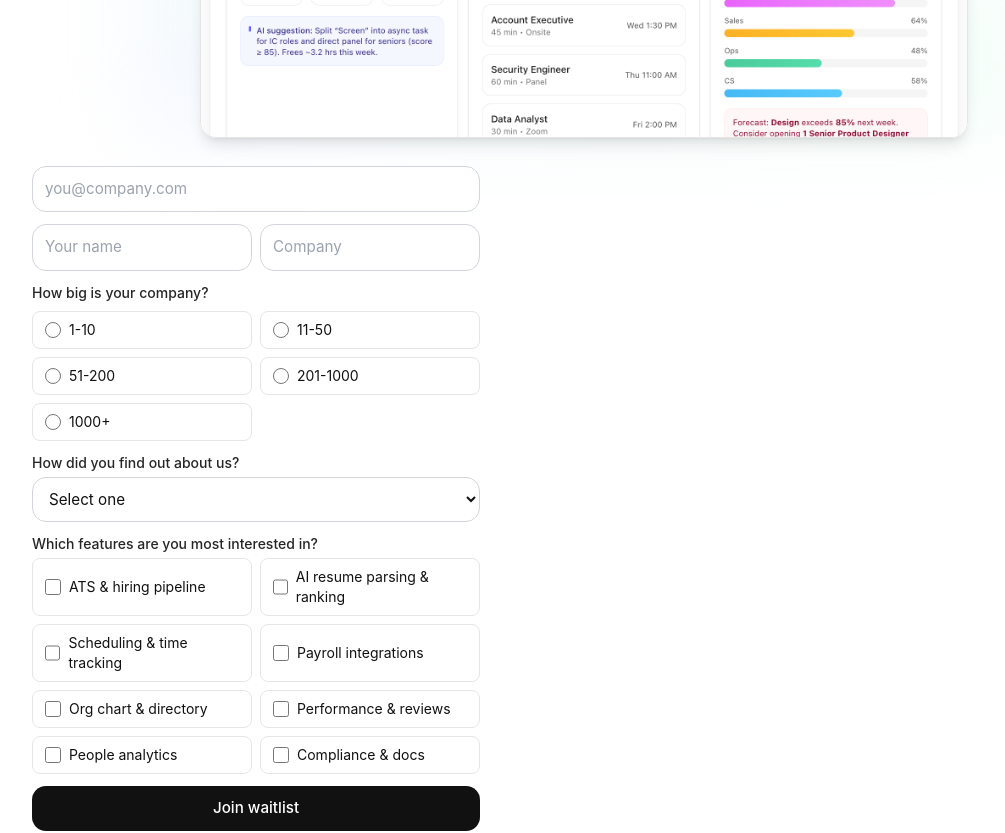
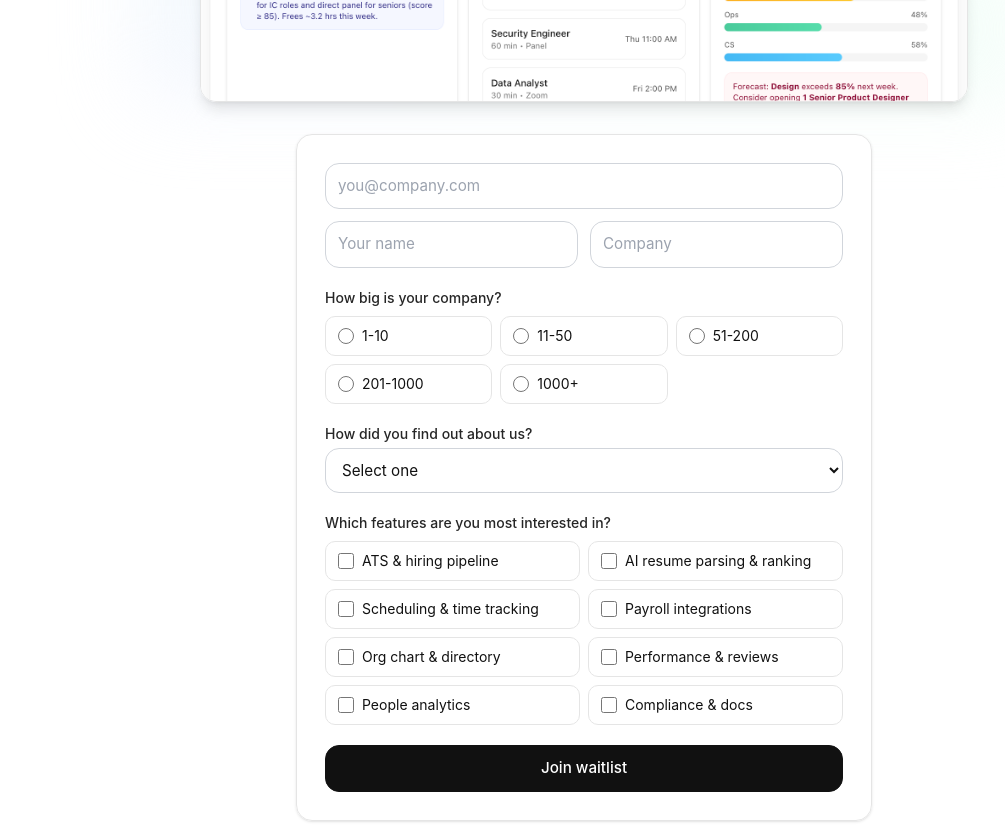
Before and after one commit to katherine-lowen/hireintime-landing, a Next.js app: page / in a window 1280 px wide. Shown: the part 900-1733 px from the top of the page, without its empty margins (56-1061 px from the left). Built offline with nearby package versions, Linux system fonts and the light colour scheme.

Commit message:
feat(ui): centered waitlist form + header; clean tile inputs

```diff
--- a/app/globals.css
+++ b/app/globals.css
@@ -31,9 +31,9 @@ html, body {
 /* Links & forms */
 a { color: inherit; text-decoration: none; }
 a:hover { opacity: 0.9; }
-input, button { font-family: inherit; }
+input, button, select { font-family: inherit; }
 button { transition: background-color .2s, color .2s, transform .15s; }
-input { transition: border-color .2s, box-shadow .2s; }
+input, select { transition: border-color .2s, box-shadow .2s; }
 
 /* Focus ring */
 :focus-visible { outline: 2px solid #6366f1; outline-offset: 2px; border-radius: 8px; }
@@ -50,7 +50,7 @@ input { transition: border-color .2s, box-shadow .2s; }
   .page, .reveal { transition: none !important; animation: none !important; transform: none !important; opacity: 1 !important; }
 }
 
-/* ---------------- Hero + nav ---------------- */
+/* ---------------- Header + nav ---------------- */
 .nav-pill {
   border-radius:9999px;
   border:1px solid #e5e7eb;
@@ -63,6 +63,7 @@ input { transition: border-color .2s, box-shadow .2s; }
 .nav-pill--primary { background:#111; color:#fff; box-shadow:0 2px 10px rgba(0,0,0,.10); }
 .nav-pill:hover { background:#f9fafb; }
 
+/* Hero */
 .hero-title {
   font-size:clamp(2.75rem,5vw,4rem);
   line-height:1.05;
@@ -102,12 +103,31 @@ input { transition: border-color .2s, box-shadow .2s; }
 .ui-btn{
   display:inline-flex; align-items:center; justify-content:center;
   border-radius:14px; padding:11px 14px; font-size:.95rem; font-weight:500;
-  transition: transform .15s ease, background .2s;
+  transition: transform .15s ease, background .2s, border-color .2s, color .2s;
+  border:1px solid #e5e7eb;
 }
-.ui-btn--primary{ background:#111; color:#fff; }
+.ui-btn--primary{ background:#111; color:#fff; border-color:#111; }
 .ui-btn--primary:hover{ transform: translateY(-1px); background:#000; }
-.ui-btn--ghost{ border:1px solid #e5e7eb; background:#fff; }
+.ui-btn--ghost{ background:#fff; }
 .ui-btn--ghost:hover{ background:#f9fafb; }
+
+/* Make native controls feel consistent */
+input[type="radio"], input[type="checkbox"] { accent-color: #111; }
+
+/* ---------------- Tile selectors (radio/checkbox “pills”) ---------------- */
+/* Usage: <label class="tile"> <input ...> <span>Label</span> </label> */
+label.tile{
+  display:flex; align-items:center; gap:.5rem;
+  min-height:2.5rem; padding:.5rem .75rem;
+  border:1px solid #e5e7eb; background:#fff; color:#111;
+  border-radius:.75rem; font-size:.9rem;
+  transition:border-color .2s, background .2s, box-shadow .2s;
+}
+label.tile:hover{ border-color:#d4d4d8; }
+label.tile:focus-within{ box-shadow:0 0 0 4px rgba(0,0,0,.06); }
+label.tile:has(:checked){
+  border-color:#111; background:#fafafa;
+}
 
 /* Bullet used in spec list */
 .bullet {
--- a/app/page.tsx
+++ b/app/page.tsx
@@ -58,10 +58,7 @@ export default function Page() {
 
   async function handleSubmit(e: React.FormEvent<HTMLFormElement>) {
     e.preventDefault();
-
-  // ✅ capture form before awaiting
     const form = e.currentTarget;
-
     setStatus("loading");
 
     const fd = new FormData(form);
@@ -77,16 +74,16 @@ async function handleSubmit(e: React.FormEvent<HTMLFormElement>) {
 
       const raw = await res.text();
       let json: any = null;
-    try { json = raw ? JSON.parse(raw) : null; } catch {}
+      try {
+        json = raw ? JSON.parse(raw) : null;
+      } catch {}
 
       if (!res.ok) {
-      const msg = json?.error || `Request failed (${res.status}) ${raw?.slice(0,120) || ""}`;
+        const msg = json?.error || `Request failed (${res.status}) ${raw?.slice(0, 120) || ""}`;
         throw new Error(msg);
       }
 
       setStatus("ok");
-
-    // ✅ reset using captured form
       form.reset();
 
       // Fire-and-forget notify
@@ -103,15 +100,14 @@ async function handleSubmit(e: React.FormEvent<HTMLFormElement>) {
       alert(err?.message || "Something went wrong");
     }
   }
+
   function prefillAndFocus(opts: { size: CompanySize; features: string[] }) {
     const form = formRef.current;
     if (!form) return;
-    form.querySelectorAll<HTMLInputElement>('input[name="companySize"]').forEach((r) => (r.checked = r.value === opts.size));
-    const select = form.querySelector<HTMLSelectElement>("#features");
-    if (select) {
-      const wanted = new Set(opts.features);
-      Array.from(select.options).forEach((o) => (o.selected = wanted.has(o.value)));
-    }
+    form
+      .querySelectorAll<HTMLInputElement>('input[name="companySize"]')
+      .forEach((r) => (r.checked = r.value === opts.size));
+
     const boxes = form.querySelectorAll<HTMLInputElement>('input[name="features"]');
     if (boxes.length) {
       const wanted = new Set(opts.features);
@@ -170,64 +166,82 @@ async function handleSubmit(e: React.FormEvent<HTMLFormElement>) {
               <a href="#cta" className="ui-btn ui-btn--ghost">Join Waitlist</a>
             </div>
 
-            {/* Micro-proof */}
-            <div className="mt-4 text-sm text-neutral-500">
-              Built by recruiters, powered by automation
-            </div>
-
-            {/* Product preview (replace the image with your file in /public) */}
+            {/* Preview */}
             <div className="relative mt-8 flex justify-center">
-              <div className="absolute inset-0 -z-10 mx-auto max-w-4xl rounded-3xl bg-gradient-to-tr from-indigo-50 via-emerald-50 to-transparent blur-2xl opacity-60" />
+              <div className="absolute inset-0 -z-10 mx-auto max-w-4xl rounded-3xl bg-gradient-to-tr from-indigo-50 via-emerald-50 to-transparent opacity-60 blur-2xl" />
               <img
                 src="/intime-dashboard-preview.png"
                 alt="Preview of the Intime dashboard"
-                className="w-full max-w-3xl rounded-2xl border border-neutral-200 shadow-lg object-cover"
+                className="w-full max-w-3xl rounded-2xl border border-neutral-200 object-cover shadow-lg"
                 style={{ aspectRatio: "16/9" }}
               />
             </div>
 
-            {/* WAITLIST FORM */}
-            <div id="cta" className="mt-7 max-w-md">
-              <form ref={formRef} onSubmit={handleSubmit} className="space-y-3">
+            {/* WAITLIST */}
+            <div id="cta" className="mt-8">
+              <div className="mx-auto w-full max-w-xl rounded-2xl border border-neutral-200 bg-white/90 p-6 shadow-sm backdrop-blur md:p-7">
+                <form ref={formRef} onSubmit={handleSubmit} className="space-y-5">
+                  {/* Row: email + name/company */}
+                  <div className="grid grid-cols-1 gap-3">
                     <input name="email" type="email" required placeholder="you@company.com" className="ui-input" />
-                <div className="grid grid-cols-1 gap-2 sm:grid-cols-2">
+                    <div className="grid grid-cols-1 gap-3 sm:grid-cols-2">
                       <input name="name" type="text" required placeholder="Your name" className="ui-input" />
                       <input name="company" type="text" required placeholder="Company" className="ui-input" />
                     </div>
+                  </div>
 
+                  {/* Company size — responsive 2-col tile grid */}
                   <fieldset className="space-y-2">
-                  <label className="block text-sm font-medium text-neutral-800">How big is your company?</label>
-                  <div className="grid grid-cols-1 gap-2 sm:grid-cols-2">
+                    <label className="block text-sm font-medium text-neutral-800">
+                      How big is your company?
+                    </label>
+                    <div className="grid grid-cols-2 gap-2 sm:grid-cols-3">
                       {(["1-10","11-50","51-200","201-1000","1000+"] as CompanySize[]).map((size) => (
-                      <label key={size} className="flex items-center gap-2 rounded-md border border-neutral-200 px-3 py-2 text-sm">
-                        <input type="radio" name="companySize" value={size} required className="h-4 w-4" />
-                        <span>{size}</span>
+                        <label
+                          key={size}
+                          className="group flex h-10 items-center justify-start gap-2 rounded-lg border border-neutral-200 bg-white px-3 text-sm transition hover:border-neutral-300 has-[:checked]:border-neutral-800 has-[:checked]:bg-neutral-50"
+                        >
+                          <input
+                            type="radio"
+                            name="companySize"
+                            value={size}
+                            required
+                            className="h-4 w-4 accent-black"
+                          />
+                          <span className="select-none">{size}</span>
                         </label>
                       ))}
                     </div>
                   </fieldset>
 
+                  {/* Heard about */}
                   <div className="space-y-1">
                     <label htmlFor="heardAbout" className="block text-sm font-medium text-neutral-800">
                       How did you find out about us?
                     </label>
                     <select id="heardAbout" name="heardAbout" required defaultValue="" className="ui-input">
                       <option value="" disabled>Select one</option>
-                    {(["LinkedIn","Product Hunt","YC","Friend/Colleague","Search","Other"] as HeardAbout[]).map((opt) => (
+                      {(
+                        ["LinkedIn","Product Hunt","YC","Friend/Colleague","Search","Other"] as HeardAbout[]
+                      ).map((opt) => (
                         <option key={opt} value={opt}>{opt}</option>
                       ))}
                     </select>
                   </div>
 
-                <div className="space-y-1">
+                  {/* Features — responsive 2-col tile grid */}
+                  <div className="space-y-2">
                     <span className="block text-sm font-medium text-neutral-800">
                       Which features are you most interested in?
                     </span>
                     <div className="grid grid-cols-1 gap-2 sm:grid-cols-2">
                       {FEATURE_OPTIONS.map((label) => (
-                      <label key={label} className="flex items-center gap-2 rounded-md border border-neutral-200 px-3 py-2 text-sm">
-                        <input type="checkbox" name="features" value={label} className="h-4 w-4" />
-                        <span>{label}</span>
+                        <label
+                          key={label}
+                          className="group flex min-h-10 items-center gap-2 rounded-lg border border-neutral-200 bg-white px-3 py-2 text-sm transition hover:border-neutral-300 has-[:checked]:border-neutral-800 has-[:checked]:bg-neutral-50"
+                        >
+                          <input type="checkbox" name="features" value={label} className="h-4 w-4 accent-black" />
+                          <span className="select-none">{label}</span>
                         </label>
                       ))}
                     </div>
@@ -250,13 +264,18 @@ async function handleSubmit(e: React.FormEvent<HTMLFormElement>) {
                     {status === "loading" ? "Submitting…" : "Join waitlist"}
                   </button>
 
-                {status === "ok" && <p className="note note--ok">Thanks! You’re on the list.</p>}
-                {status === "error" && <p className="note note--err">Something went wrong. Try again.</p>}
+                  {status === "ok" && (
+                    <p className="note note--ok">Thanks! You’re on the list.</p>
+                  )}
+                  {status === "error" && (
+                    <p className="note note--err">Something went wrong. Try again.</p>
+                  )}
                 </form>
               </div>
             </div>
+          </div>
 
-          {/* Spec card */}
+          {/* Right info card */}
           <aside className="card p-6 md:p-7" style={{ transform: `translateY(${offset * 0.3}px)` }}>
             <ul className="space-y-4 text-sm text-neutral-900">
               {[
@@ -356,7 +375,7 @@ async function handleSubmit(e: React.FormEvent<HTMLFormElement>) {
         </div>
       </section>
 
-      {/* PRICING (kept) */}
+      {/* PRICING */}
       <section id="pricing" className="mx-auto max-w-6xl px-6 py-20">
         <div className="mb-10 text-center">
           <h2 className="section-title text-3xl font-semibold">Early Access Pricing</h2>
```
Lines whose indentation alone changed are shown as unchanged.
